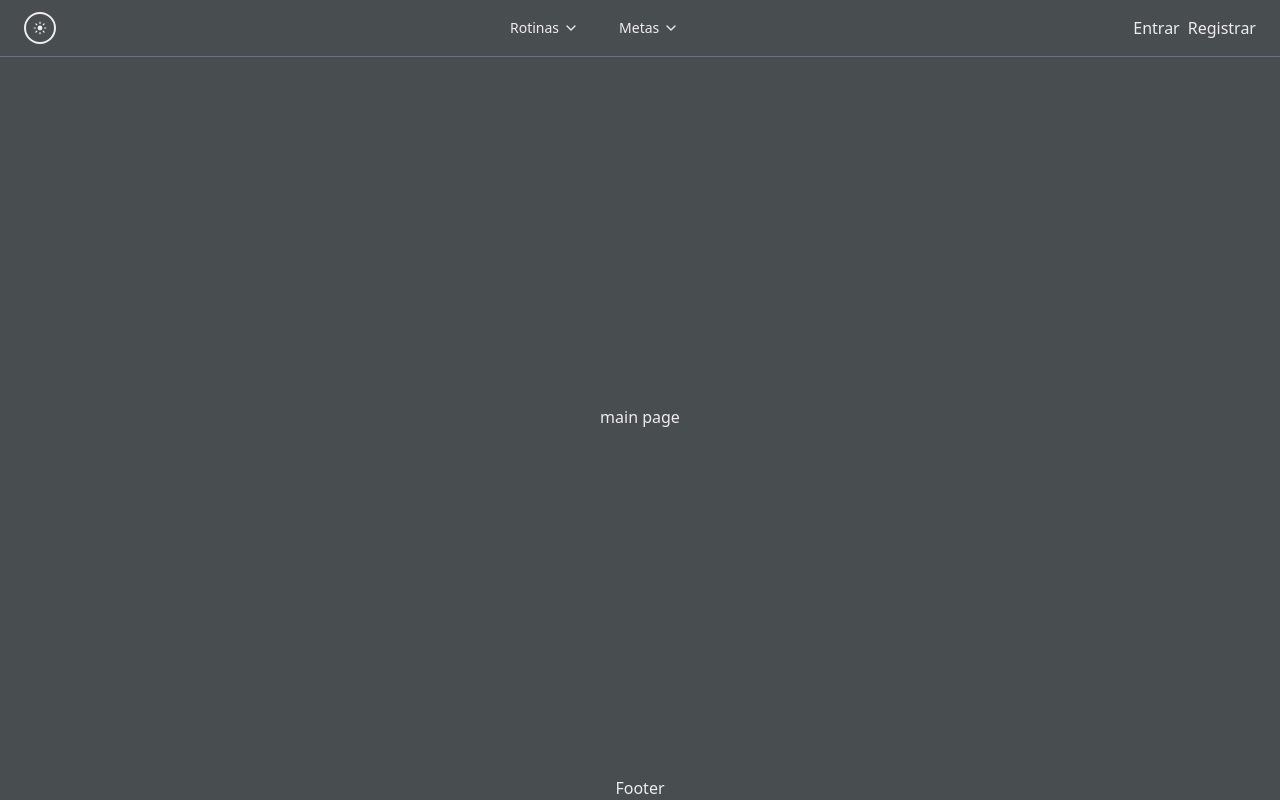
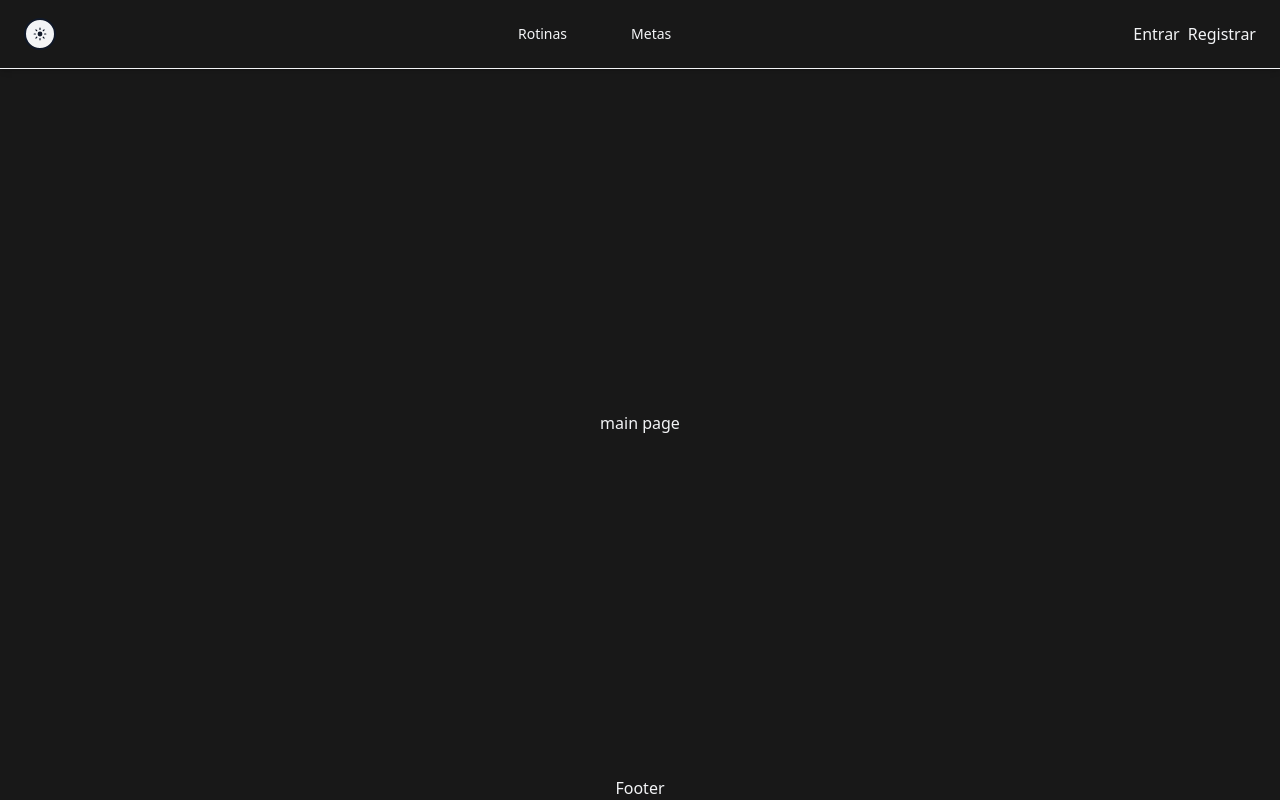
Before and after one commit to OzukaPedro/rotinas-e-metas, a Next.js app: page / in a window 1280 px wide. Built offline with nearby package versions, Linux system fonts and the light colour scheme.

Commit message:
ajustes no tailwind

```diff
--- a/src/app/Login/page.tsx
+++ b/src/app/Login/page.tsx
@@ -7,8 +7,9 @@ export default function Login() {
   return (
     <Container
       direction={Direction.Column}
-      className="bg-background text-text min-h-screen
-                dark:bg-background-dark dark:text-text-dark
+      className="min-h-screen
+                dark:bg-[#181818] dark:text-gray-100
+                bg-gray-50 text-gray-900
                 "
     >
       <Container className="w-full justify-start items-start h-0 p-3  ">
--- a/src/app/globals.css
+++ b/src/app/globals.css
@@ -1,13 +1,3 @@
 @import "tailwindcss";
 
 @custom-variant dark (&:where(.dark, .dark *));
-
-@theme {
-  --color-background: #ededed;
-  --color-background-dark: #484d50;
-
-  --color-text: #484d50;
-  --color-text-dark: #ededed;
-
-  --color-hover-dark: #3c3c3c;
-}
--- a/src/app/page.tsx
+++ b/src/app/page.tsx
@@ -8,8 +8,8 @@ export default function Home() {
     <>
       <Container
         direction={Direction.Column}
-        className="bg-background text-text min-h-screen
-        dark:bg-background-dark dark:text-text-dark
+        className="bg-gray-50 text-gray-900 min-h-screen
+        dark:bg-[#181818] dark:text-gray-100
         "
       >
         <Header />
--- a/src/components/AuthInput/page.tsx
+++ b/src/components/AuthInput/page.tsx
@@ -14,16 +14,14 @@ export default function AuthInput({
 }: LoginInputProps) {
   return (
     <Container direction={Direction.Column} className="gap-1 items-start">
-      <label className="text-xs text-gray-800 dark:text-gray-100 ml-1">
-        {labelText}
-      </label>
+      <label className="text-xs ml-1">{labelText}</label>
       <input
         type={type}
         id={id}
         {...rest}
         className="border-b text-sm p-2 outline-none w-full
-        text-gray-800 border-blue-600
-        dark:text-gray-100
+        border-blue-600
+        text-gray-900 dark:text-gray-100
         focus:ring-0 focus:border focus:rounded-md transition duration-150"
       />
     </Container>
--- a/src/components/Header/ChangeTheme/page.tsx
+++ b/src/components/Header/ChangeTheme/page.tsx
@@ -35,7 +35,7 @@ export default function ChangeTheme() {
       onClick={toggleTheme}
       href="#"
       className=" underline cursor-pointer w-8 h-8 rounded-3xl flex justify-center
-      items-center border-2 "
+      items-center border-2 text-gray-100 dark:text-gray-900 bg-gray-900 dark:bg-gray-100 "
     >
       {theme === "dark" ? (
         <SunIcon className="w-4 h-4" />
--- a/src/components/Header/DropdownMenu/page.tsx
+++ b/src/components/Header/DropdownMenu/page.tsx
@@ -1,7 +1,6 @@
 "use client";
 
 import { useState, useRef, useEffect } from "react";
-import { ChevronDown } from "lucide-react";
 
 interface DropdownMenuProps {
   title: string;
@@ -26,10 +25,10 @@ export default function DropdownMenu({ title, items }: DropdownMenuProps) {
     <div className="relative" ref={menuRef}>
       <button
         onClick={() => setOpen(!open)}
-        className="flex items-center text-sm hover:underline transition"
+        className="flex items-center text-sm p-3 rounded-xs
+        hover:bg-blue-100 hover:text-blue-600 transition"
       >
         <span className=" ">{title}</span>
-        <ChevronDown className="ml-1 w-4 h-4" />
       </button>
 
       {open && (
--- a/src/components/Header/page.tsx
+++ b/src/components/Header/page.tsx
@@ -7,7 +7,7 @@ export default function Header() {
     <>
       <div
         className="flex justify-between items-center w-full p-3 px-6
-      border-b dark:border-gray-500 border-gray-400"
+      border-b dark:border-gray-100 border-gray-900 shadow-md"
       >
         <ChangeTheme />
         <Menu />
--- a/src/components/LoginForm/page.tsx
+++ b/src/components/LoginForm/page.tsx
@@ -5,10 +5,10 @@ export default function LoginForm() {
   return (
     <form
       className=" flex flex-col gap-2  rounded-2xl p-8 border shadow-md
-     bg-gray-300 dark:bg-[#333333] text-black dark:text-white
-      border-[#bdbdbd] dark:border-[#5f5f5f]"
+     bg-gray-300  text-black  border-[#bdbdbd]
+      dark:bg-[#333333] dark:border-[#5f5f5f] dark:text-white"
     >
-      <h1 className="font-bold">Login</h1>
+      <h1 className="font-bold text-2xl mb-3">Login</h1>
       <AuthInput
         type="text"
         id="username"
@@ -22,11 +22,22 @@ export default function LoginForm() {
         placeholder="Senha"
       />
       <div className="text-xs mt-3">
-        <div className="text-blue-600 dark:text-blue-400 flex gap-1">
+        <div
+          className="flex gap-1
+        text-blue-600 dark:text-blue-400
+
+        "
+        >
           <p className="ml-1">Esqueceu a senha?</p>
-          <a href="">clique aqui</a>
+          <a href="" className="hover:text-blue-700 dark:hover:text-blue-500  ">
+            clique aqui
+          </a>
         </div>
-        <AuthButton className="text-gray-50 bg-blue-600 dark:bg-blue-600">
+        <AuthButton
+          className="
+        text-gray-50 bg-blue-600 border-blue-700
+        dark:bg-blue-600 hover:bg-blue-700 dark:hover:bg-blue-800"
+        >
           Enviar
         </AuthButton>
       </div>
```
